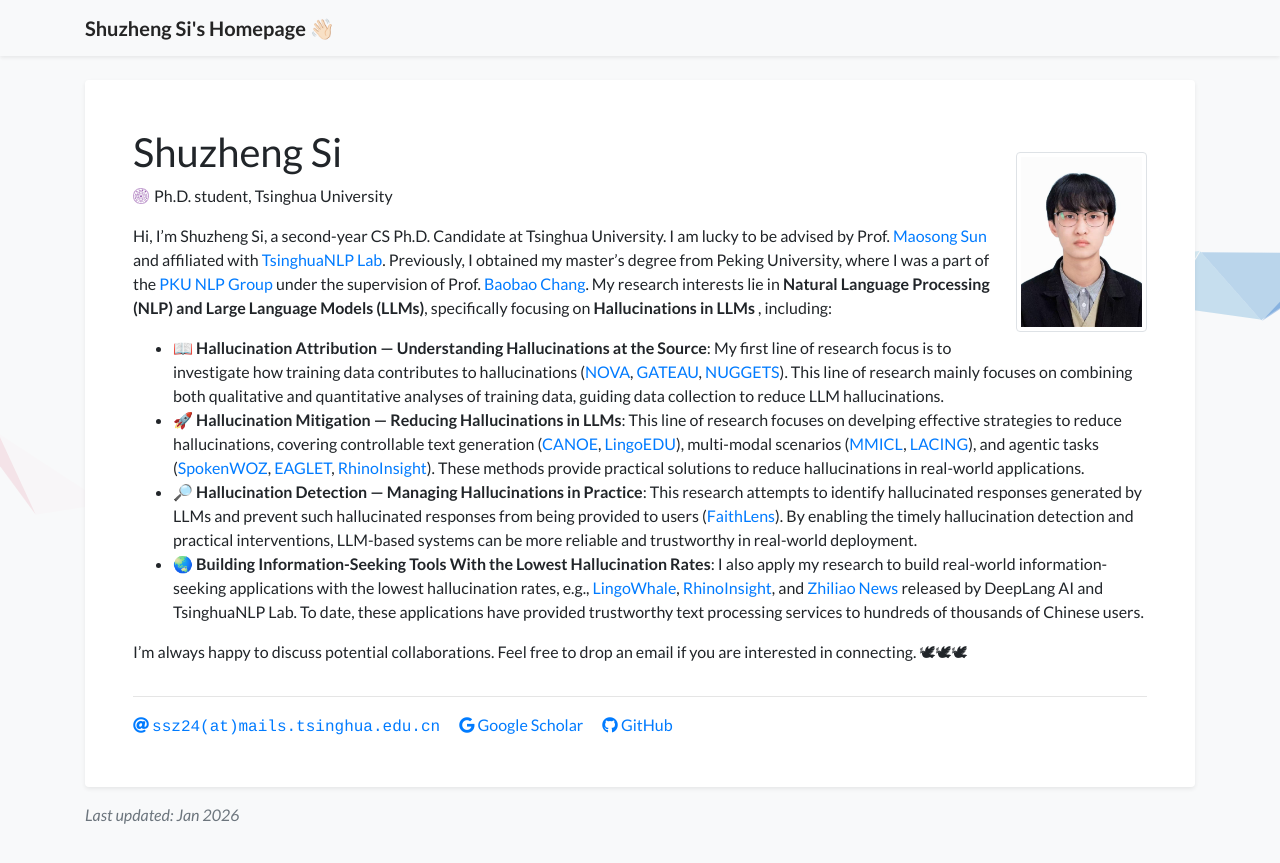
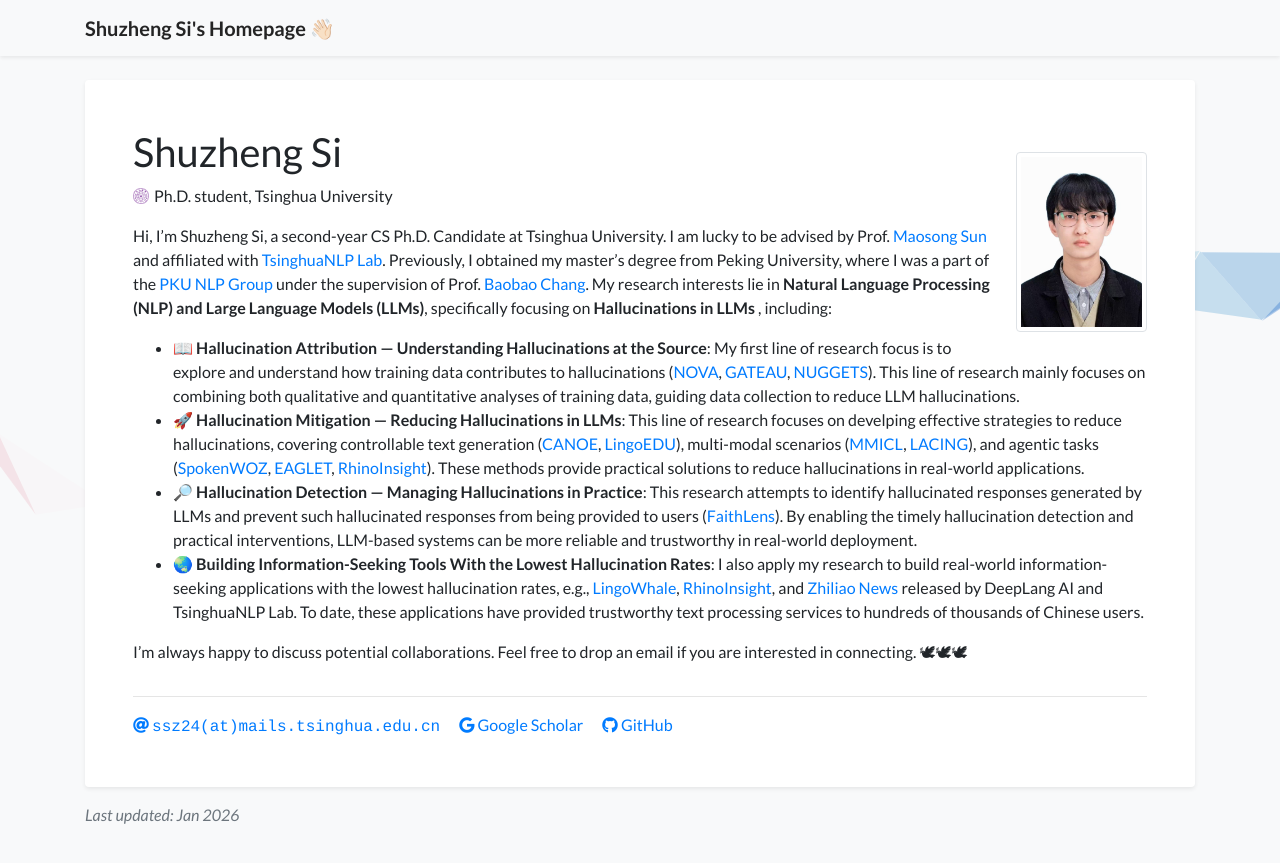
Before and after one commit to S1s-Z/s1s-z.github.io, a Jekyll site: the page built from index.html, in a window 1280 px wide. Shown: the top 863 px of the page. Built offline with Jekyll 4.4.1, drawn with Linux system fonts in a browser that asks for light colours; a style sheet for code colours, icons or effects is not loaded.

Commit message:
Update profile.yml

```diff
--- a/_data/profile.yml
+++ b/_data/profile.yml
@@ -23,7 +23,7 @@
   <br>
   <ul class="pub">
       <li>
-          📖 <b>Hallucination Attribution — Understanding Hallucinations at the Source</b>: My first line of research focus is to investigate how training data contributes to hallucinations (<a href="https://arxiv.org/abs/2502.07340">NOVA</a>, <a href="https://arxiv.org/abs/2410.15633">GATEAU</a>, <a href="https://arxiv.org/abs/2312.10302">NUGGETS</a>). This line of research mainly focuses on combining both qualitative and quantitative analyses of training data, guiding data collection to reduce LLM hallucinations.
+          📖 <b>Hallucination Attribution — Understanding Hallucinations at the Source</b>: My first line of research focus is to explore and understand how training data contributes to hallucinations (<a href="https://arxiv.org/abs/2502.07340">NOVA</a>, <a href="https://arxiv.org/abs/2410.15633">GATEAU</a>, <a href="https://arxiv.org/abs/2312.10302">NUGGETS</a>). This line of research mainly focuses on combining both qualitative and quantitative analyses of training data, guiding data collection to reduce LLM hallucinations.
       </li>
       <li>
           🚀 <b>Hallucination Mitigation  — Reducing Hallucinations in LLMs</b>: This line of research focuses on develping effective strategies to reduce hallucinations, covering controllable text generation (<a href="https://arxiv.org/abs/2505.16483">CANOE</a>, <a href="https://arxiv.org/abs/2512.14244">LingoEDU</a>), multi-modal scenarios (<a href="https://arxiv.org/abs/2309.07915">MMICL</a>, <a href="https://arxiv.org/abs/2411.14279">LACING</a>), and agentic tasks (<a href="https://arxiv.org/abs/2305.13040">SpokenWOZ</a>, <a href="https://arxiv.org/abs/2510.05608">EAGLET</a>, <a href="https://arxiv.org/abs/2511.18743">RhinoInsight</a>). These methods provide practical solutions to reduce hallucinations in real-world applications.
```
